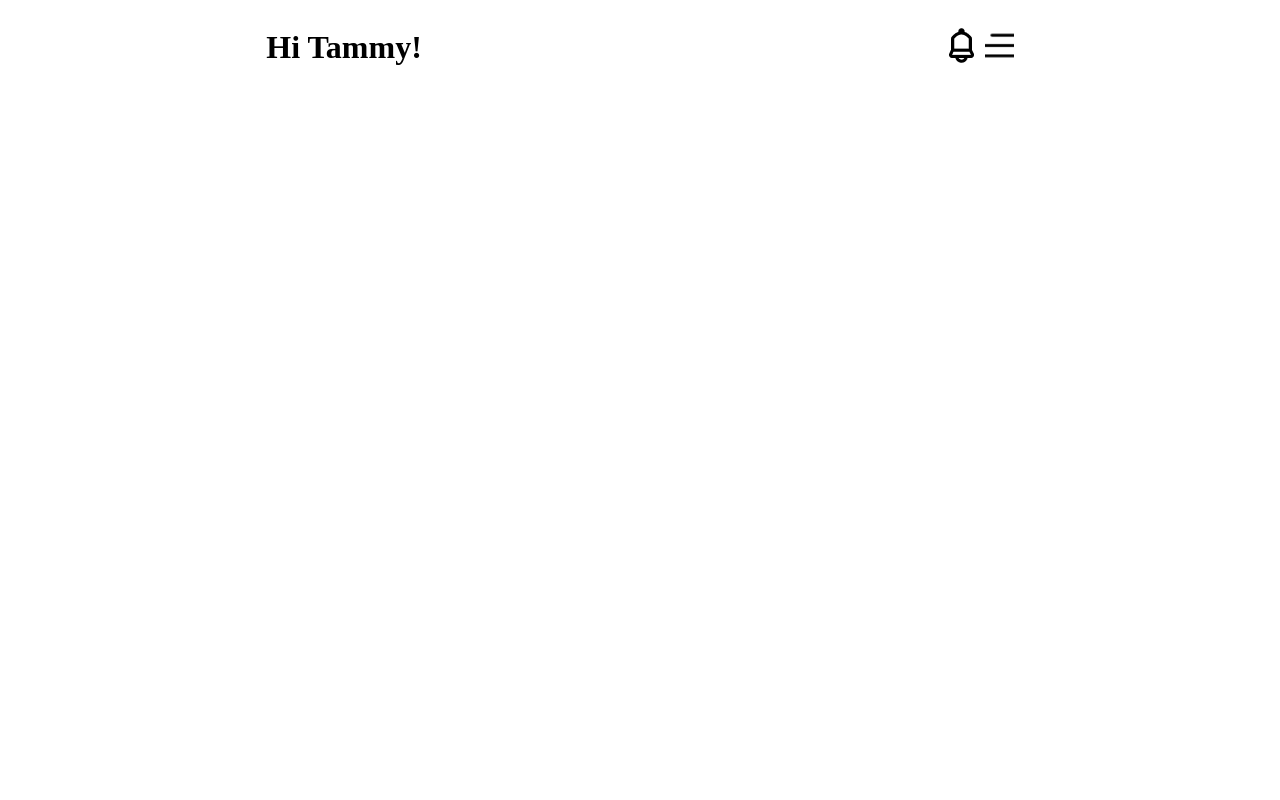
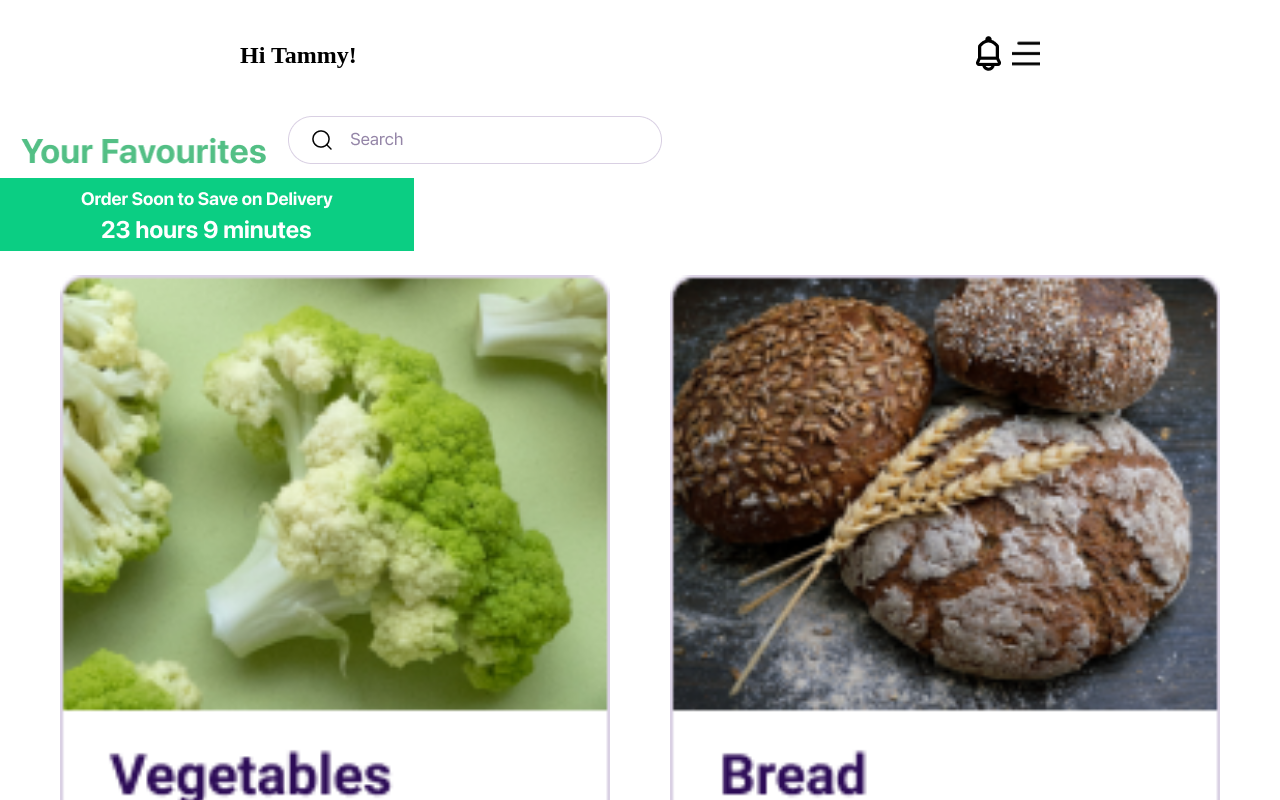
Before and after one commit to bibschan/walmart-hackathon, a React (Create React App) app in the folder client/: page / in a window 1280 px wide. Shown: the top 800 px of the page. Built offline with nearby package versions, Linux system fonts and the light colour scheme; the HTML template or start-up script is replaced by a standard one.

Commit message:
Categories component added

```diff
--- a/client/src/App.js
+++ b/client/src/App.js
@@ -1,10 +1,13 @@
 import './styles/app.css';
+import Categories from './components/Categories';
 import Header from './components/Header';
+
 
 function App() {
   return (
     <div className="App">
       <Header />
+      <Categories />
     </div>
   );
 }
--- a/client/src/components/Categories.js
+++ b/client/src/components/Categories.js
@@ -1,5 +1,4 @@
 import yourFavoritesHeader from './../assets/Title.png';
-import discountBanner from './../assets/Group 12.png';
 import category1 from './../assets/Item_Card.png';
 import category2 from './../assets/Item_Card (1).png';
 import category3 from './../assets/Item_Card (2).png';
@@ -7,14 +6,28 @@ import category4 from './../assets/Item_Card (3).png';
 import category5 from './../assets/Item_Card (4).png';
 import category6 from './../assets/Item_Card (5).png';
 import searchInput from './../assets/Search.png';
-import favourites from './../assets/Favorites.png';
+import banner from './../assets/Banner.png';
+
+import './../styles/app.css';
 
 
 function Categories() {
 
     return (
         <div className="categories">
-            <p>hi, please work</p>
+            <div className="categories--header">
+                <img src={yourFavoritesHeader} alt="" className="favoritesHeader"/>
+                <img src={searchInput} alt="" className="searchInput"/>
+            </div>
+            <img src={banner} alt="" className="banner"/>
+            <div className="categories--content">
+                <img src={category1} alt="" className="category"/>
+                <img src={category2} alt="" className="category"/>
+                <img src={category3} alt="" className="category"/>
+                <img src={category4} alt="" className="category"/>
+                <img src={category5} alt="" className="category"/>
+                <img src={category6} alt="" className="category"/>
+            </div>
         </div>
     )
 }
--- a/client/src/components/Header.js
+++ b/client/src/components/Header.js
@@ -7,7 +7,7 @@ function Header() {
     return (
         <div className="header">
             <div className="header-flex">
-                <h1>Hi Tammy!</h1>
+                <h2 className="username">Hi Tammy!</h2>
                 <div className="icons">
                     <img src={notificationIcon} alt="" className="icon"/>
                     <img src={menuIcon}  alt="" className="icon"/>
--- a/client/src/styles/app.css
+++ b/client/src/styles/app.css
@@ -1,5 +1,6 @@
 .header {
   width: 100%;
+  margin-top: 30px;
 }
 
 .header-flex {
@@ -27,6 +28,61 @@
   width: fit-content;
 }
 
+.username {
+  margin-right: 128px;
+}
+
+.favoritesHeader {
+  width: 245px;
+  margin-left: 21px;
+  margin-top: 20px;
+}
+
+.searchInput {
+  margin-right: auto;
+  margin-left: auto;
+  margin-top: 35px;
+  width: 374px;
+  margin-left: 22px;
+}
+
+.categories--header {
+  width: 100%;
+}
+
+.categories--content {
+  display: -webkit-box;
+  display: -ms-flexbox;
+  display: flex;
+  -webkit-box-orient: horizontal;
+  -webkit-box-direction: normal;
+      -ms-flex-direction: row;
+          flex-direction: row;
+  -ms-flex-wrap: wrap;
+      flex-wrap: wrap;
+  -webkit-box-align: baseline;
+      -ms-flex-align: baseline;
+          align-items: baseline;
+  -webkit-box-pack: space-evenly;
+      -ms-flex-pack: space-evenly;
+          justify-content: space-evenly;
+}
+
+.banner {
+  margin-top: 10px;
+}
+
+.category {
+  width: 43%;
+  margin-top: 20px;
+}
+
+* {
+  -webkit-box-sizing: border-box;
+          box-sizing: border-box;
+  margin: 0;
+}
+
 .App {
   height: 100vh;
 }
--- a/client/src/styles/app.scss
+++ b/client/src/styles/app.scss
@@ -1,4 +1,10 @@
 @import "./partials/header";
+@import "./partials/categories";
+
+* {
+  box-sizing: border-box;
+  margin: 0;
+}
 
 .App {
   height: 100vh;
--- /dev/null
+++ b/client/src/styles/partials/_categories.scss
@@ -0,0 +1,36 @@
+.favoritesHeader {
+  width: 245px;
+  margin-left: 21px;
+  margin-top: 20px;
+}
+
+.searchInput {
+  margin-right: auto;
+  margin-left: auto;
+  margin-top: 35px;
+  width: 374px;
+  margin-left: 22px;
+}
+
+.categories {
+  &--header {
+    width: 100%;
+  }
+
+  &--content {
+    display: flex;
+    flex-direction: row;
+    flex-wrap: wrap;
+    align-items: baseline;
+    justify-content: space-evenly;
+  }
+}
+
+.banner {
+  margin-top: 10px;
+}
+
+.category {
+  width: 43%;
+  margin-top: 20px;
+}
--- a/client/src/styles/partials/_header.scss
+++ b/client/src/styles/partials/_header.scss
@@ -1,5 +1,6 @@
 .header {
   width: 100%;
+  margin-top: 30px;
 
   &-flex {
     display: flex;
@@ -17,3 +18,7 @@
 .icons {
   width: fit-content;
 }
+
+.username {
+  margin-right: 128px;
+}
```
Also changed, not shown: 1 other file (tests, documents, lock files or other folders).
